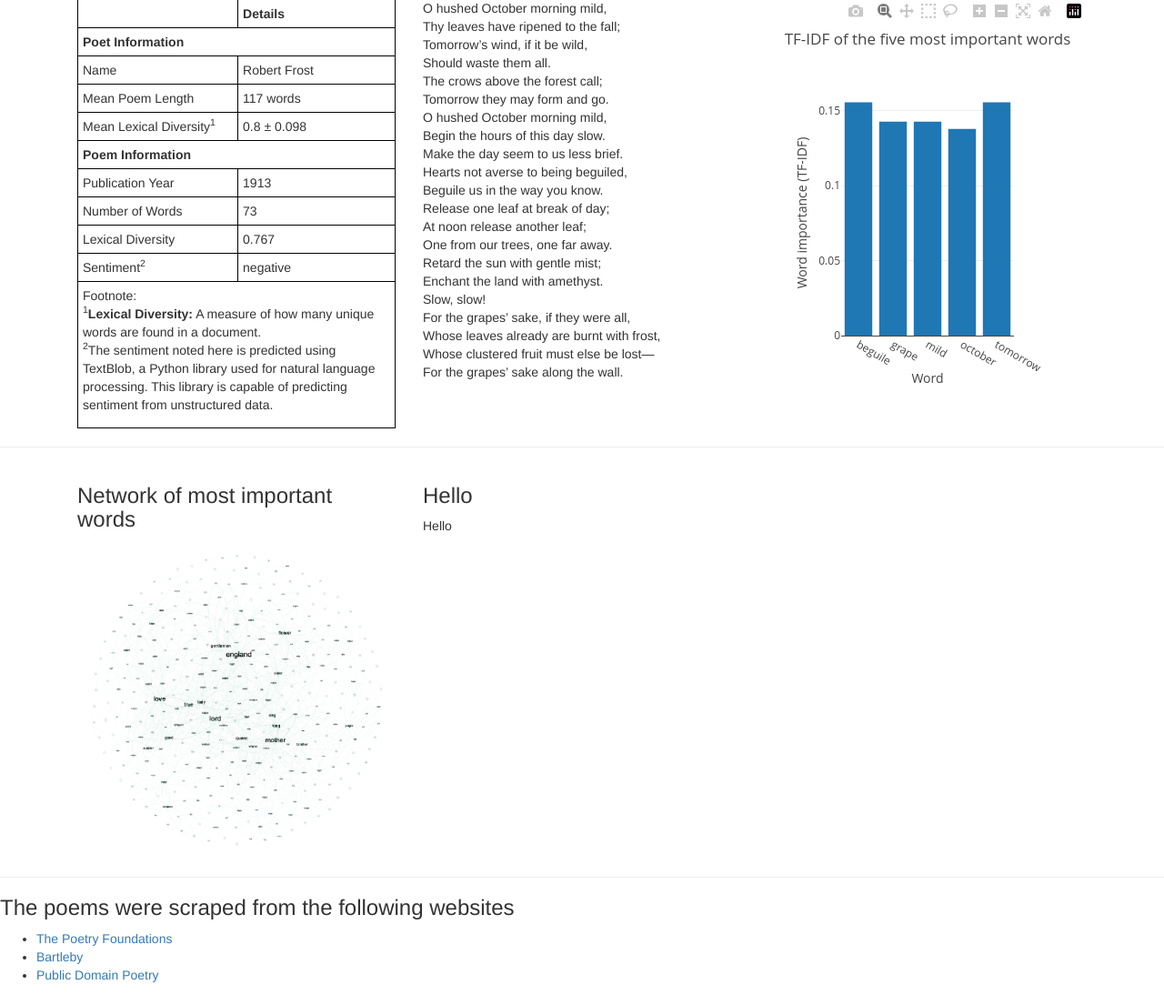
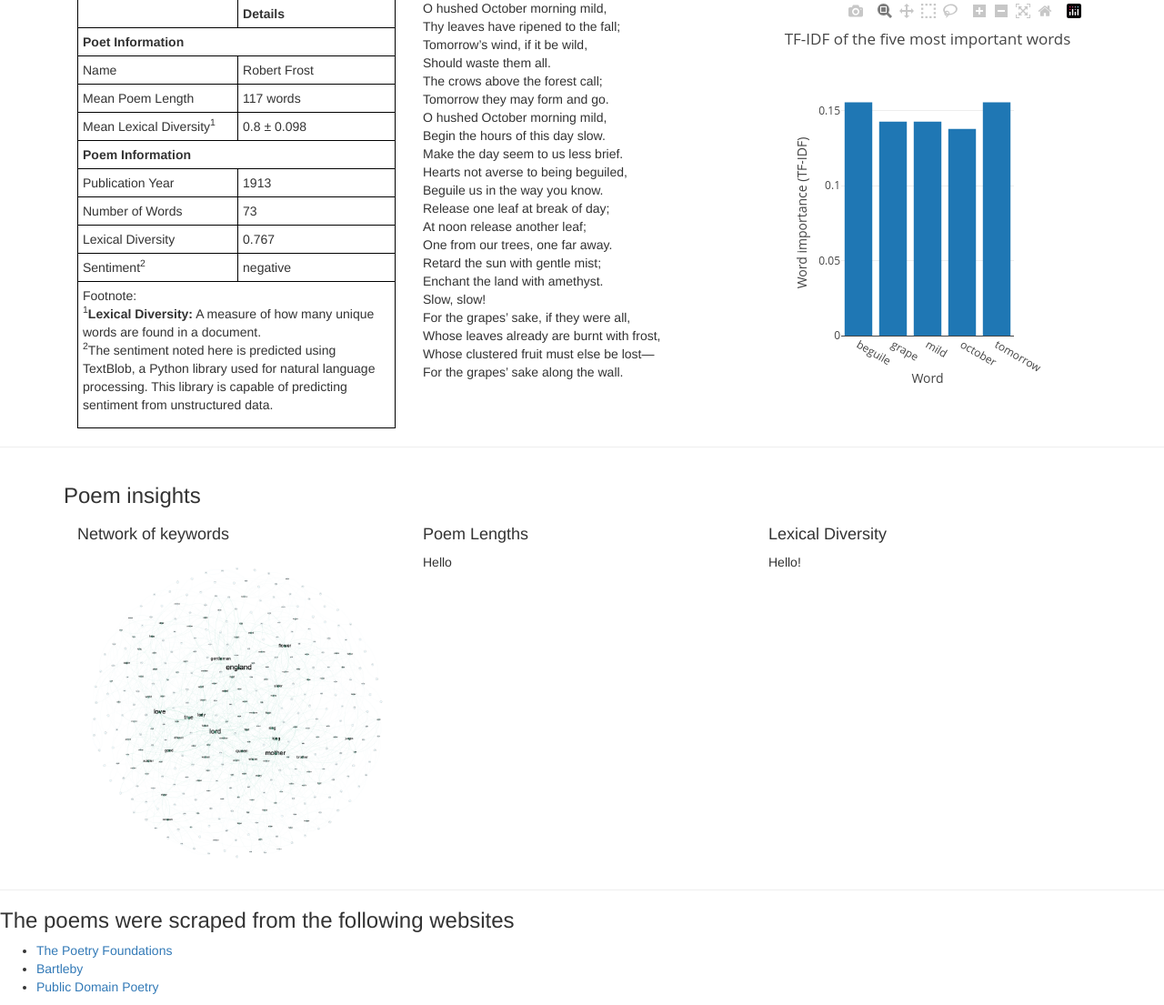
Before and after one commit to rochiecuevas/poetry, a Flask app: page / in a window 1280 px wide. Shown: the part 1267-2372 px from the top of the page at 91% size. Before the commit the page ends 2347 px from the top, so only its background shows below. Run offline with Flask 2, Linux system fonts and the light colour scheme; data comes from the database, SQL or seed files in the repository; some libraries are stand-ins or nearby versions.

Commit message:
added for poet comparisons

```diff
--- a/templates/index.html
+++ b/templates/index.html
@@ -154,15 +154,23 @@
     </div>
   </div>
   <hr>
-  <!-- Network image -->
+  <!-- All poets -->
   <div class = "container">
+    <h3>Poem insights</h3>
+    <!-- Keyword network -->
     <div class = "col-md-4">
-      <h3>Network of most important words</h3>
+      <h4>Network of keywords</h4>
       <img src = "static/images/poemTFIDF_network.png" alt = "TFIDF network image">
     </div>
+    <!-- Poem length compare -->
     <div class = "col-md-4">
-      <h3>Hello</h3>
+      <h4>Poem Lengths</h4>
       <p>Hello</p>
+    </div>
+    <!-- Lexical diversity compare -->
+    <div class = "col-md-4">
+      <h4>Lexical Diversity</h4>
+      <p>Hello!</p>
     </div>
 
 
```
